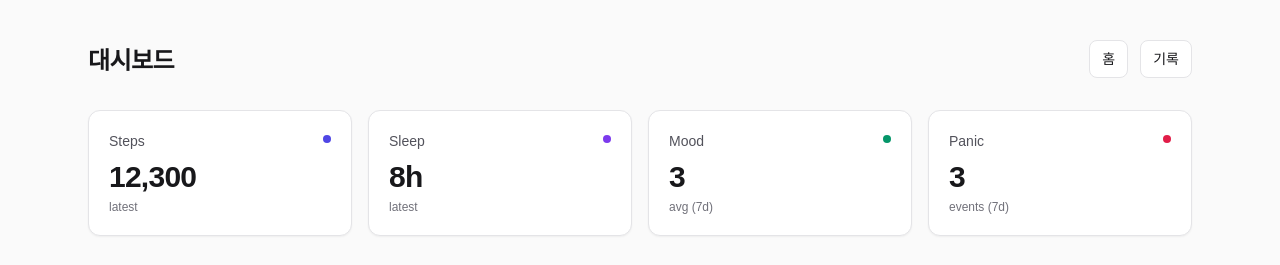
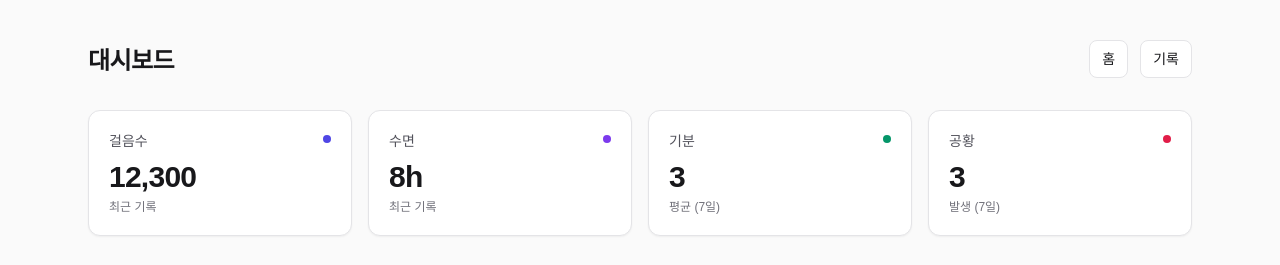
Before and after one commit to carrotdy/next-mini-dashboard, a Next.js app: page / in a window 1280 px wide. Shown: the top 265 px of the page. Built offline with nearby package versions, Linux system fonts and the light colour scheme.

Commit message:
fix: 표시 문구 한글화

```diff
--- a/app/features/dashboard/kpi.ts
+++ b/app/features/dashboard/kpi.ts
@@ -67,28 +67,28 @@ export const buildDashboardKpis = (
 
   return [
     {
-      label: "Steps",
+      label: "걸음수",
       category: "steps",
       valueText: latestSteps === null ? "--" : latestSteps.toLocaleString(),
-      subText: "latest",
+      subText: "최근 기록",
     },
     {
-      label: "Sleep",
+      label: "수면",
       category: "sleep",
       valueText: latestSleep === null ? "--" : `${latestSleep.toFixed(0)}h`,
-      subText: "latest",
+      subText: "최근 기록",
     },
     {
-      label: "Mood",
+      label: "기분",
       category: "mood",
       valueText: moodAvg === null ? "--" : moodAvg.toFixed(0),
-      subText: `avg (${days}d)`,
+      subText: `평균 (${days}일)`,
     },
     {
-      label: "Panic",
+      label: "공황",
       category: "panic",
       valueText: `${panicCount}`,
-      subText: `events (${days}d)`,
+      subText: `발생 (${days}일)`,
     },
   ];
 };
```
